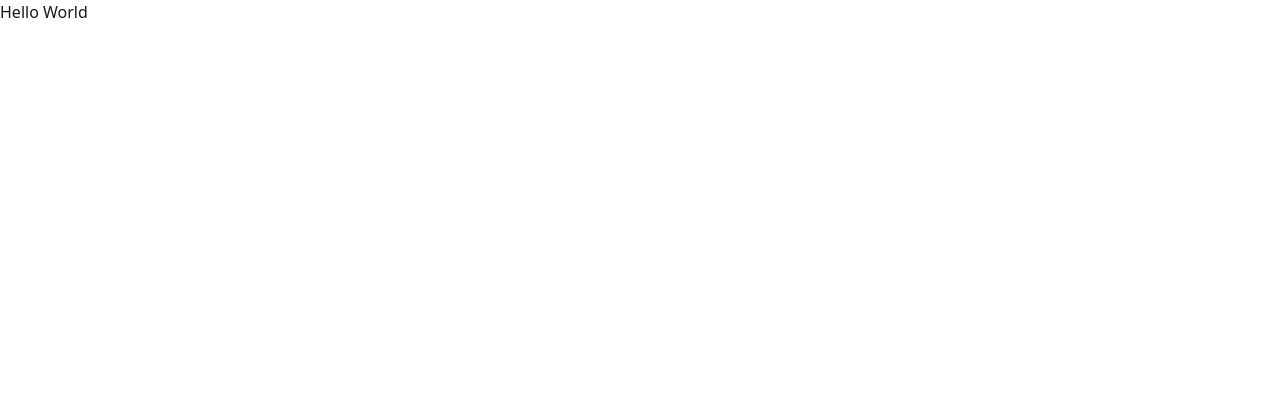
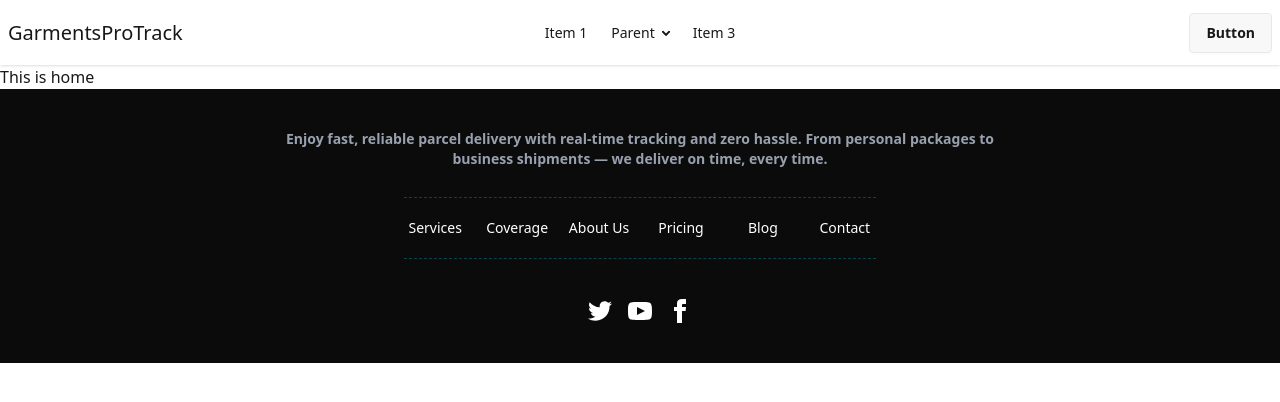
Before and after one commit to shahadat-web-dev/Garments-Pro-Track-Client, a React (Vite) app: page / in a window 1280 px wide. Shown: the top 402 px of the page. Built offline with nearby package versions, Linux system fonts and the light colour scheme.

Commit message:
add footer navber section

```diff
--- a/src/pages/Shared/Footer/Footer.jsx
+++ b/src/pages/Shared/Footer/Footer.jsx
@@ -3,7 +3,7 @@
 const Footer = () => {
   return (
     <div>
-      <footer className="footer footer-horizontal footer-center  bg-[#0B0B0B] md:rounded-2xl  text-white p-10">
+      <footer className="footer footer-horizontal footer-center  bg-[#0B0B0B]  text-white p-10">
         <aside>
           {/* <Logo /> */}
           <p className='text-gray-400 font-bold'>
@@ -20,8 +20,9 @@ const Footer = () => {
         </aside>
         <nav>
           <div className="grid grid-flow-col gap-4">
-            <a>
+            <a className="cursor-pointer">
               <svg
+
                 xmlns="http://www.w3.org/2000/svg"
                 width="24"
                 height="24"
@@ -31,7 +32,7 @@ const Footer = () => {
                   d="M24 4.557c-.883.392-1.832.656-2.828.775 1.017-.609 1.798-1.574 2.165-2.724-.951.564-2.005.974-3.127 1.195-.897-.957-2.178-1.555-3.594-1.555-3.179 0-5.515 2.966-4.797 6.045-4.091-.205-7.719-2.165-10.148-5.144-1.29 2.213-.669 5.108 1.523 6.574-.806-.026-1.566-.247-2.229-.616-.054 2.281 1.581 4.415 3.949 4.89-.693.188-1.452.232-2.224.084.626 1.956 2.444 3.379 4.6 3.419-2.07 1.623-4.678 2.348-7.29 2.04 2.179 1.397 4.768 2.212 7.548 2.212 9.142 0 14.307-7.721 13.995-14.646.962-.695 1.797-1.562 2.457-2.549z"></path>
               </svg>
             </a>
-            <a>
+            <a className="cursor-pointer">
               <svg
                 xmlns="http://www.w3.org/2000/svg"
                 width="24"
@@ -42,7 +43,7 @@ const Footer = () => {
                   d="M19.615 3.184c-3.604-.246-11.631-.245-15.23 0-3.897.266-4.356 2.62-4.385 8.816.029 6.185.484 8.549 4.385 8.816 3.6.245 11.626.246 15.23 0 3.897-.266 4.356-2.62 4.385-8.816-.029-6.185-.484-8.549-4.385-8.816zm-10.615 12.816v-8l8 3.993-8 4.007z"></path>
               </svg>
             </a>
-            <a>
+            <a className="cursor-pointer">
               <svg
                 xmlns="http://www.w3.org/2000/svg"
                 width="24"
--- a/src/pages/Shared/Navbar/Navbar.jsx
+++ b/src/pages/Shared/Navbar/Navbar.jsx
@@ -1,44 +1,47 @@
-import { Link } from 'react-router';
+import React from 'react';
 
 const Navbar = () => {
   return (
-    <div>
-      <div className="bg-base-100 shadow-md sticky top-0 z-50">
-      <div className="navbar container mx-auto">
-
-        {/* Left Side Logo */}
-        <div className="navbar-start">
-          <Link to="/" className="text-2xl font-bold">
-            GarmentsTracker
-          </Link>
-        </div>
-
-        {/* Mobile Menu */}
-        <div className="navbar-center lg:hidden">
-          <div className="dropdown">
-            <label tabIndex={0} className="btn btn-ghost lg:hidden">
-              <svg xmlns="http://www.w3.org/2000/svg" className="h-5 w-5" fill="none"
-                   viewBox="0 0 24 24" stroke="currentColor">
-                <path strokeLinecap="round" strokeLinejoin="round" strokeWidth="2"
-                      d="M4 6h16M4 12h16M4 18h16" />
-              </svg>
-            </label>
-
-            <ul tabIndex={0} className="menu menu-sm dropdown-content mt-3 p-2 shadow bg-base-100 rounded-box w-52">
-              {/* {user ? navLinksAfterLogin : navLinksBeforeLogin} */}
-            </ul>
+    <div className="navbar bg-base-100 shadow-sm">
+      <div className="navbar-start">
+        <div className="dropdown">
+          <div tabIndex={0} role="button" className="btn btn-ghost lg:hidden">
+            <svg xmlns="http://www.w3.org/2000/svg" className="h-5 w-5" fill="none" viewBox="0 0 24 24" stroke="currentColor"> <path strokeLinecap="round" strokeLinejoin="round" strokeWidth="2" d="M4 6h16M4 12h8m-8 6h16" /> </svg>
           </div>
-        </div>
-
-        {/* Desktop Menu */}
-        <div className="navbar-end hidden lg:flex">
-          <ul className="menu menu-horizontal space-x-3 font-medium">
-            {/* {user ? navLinksAfterLogin : navLinksBeforeLogin} */}
+          <ul
+            tabIndex="-1"
+            className="menu menu-sm dropdown-content bg-base-100 rounded-box z-1 mt-3 w-52 p-2 shadow">
+            <li><a>Item 1</a></li>
+            <li>
+              <a>Parent</a>
+              <ul className="p-2">
+                <li><a>Submenu 1</a></li>
+                <li><a>Submenu 2</a></li>
+              </ul>
+            </li>
+            <li><a>Item 3</a></li>
           </ul>
         </div>
-
+        <a className="text-xl">GarmentsProTrack</a>
       </div>
-    </div>
+      <div className="navbar-center hidden lg:flex">
+        <ul className="menu menu-horizontal px-1">
+          <li><a>Item 1</a></li>
+          <li>
+            <details>
+              <summary>Parent</summary>
+              <ul className="p-2 bg-base-100 w-40 z-1">
+                <li><a>Submenu 1</a></li>
+                <li><a>Submenu 2</a></li>
+              </ul>
+            </details>
+          </li>
+          <li><a>Item 3</a></li>
+        </ul>
+      </div>
+      <div className="navbar-end">
+        <a className="btn">Button</a>
+      </div>
     </div>
   );
 };
--- a/src/routes/router.jsx
+++ b/src/routes/router.jsx
@@ -1,8 +1,16 @@
 import { createBrowserRouter } from "react-router";
+import RootLayout from "../layout/RootLayout";
+import Home from "../pages/Home/home/Home";
 
 export const router = createBrowserRouter([
   {
     path: "/",
-    element: <div>Hello World</div>
+    Component: RootLayout,
+    children: [
+      {
+        index: true,
+        Component: Home
+      }
+    ]
   },
 ]);
```
